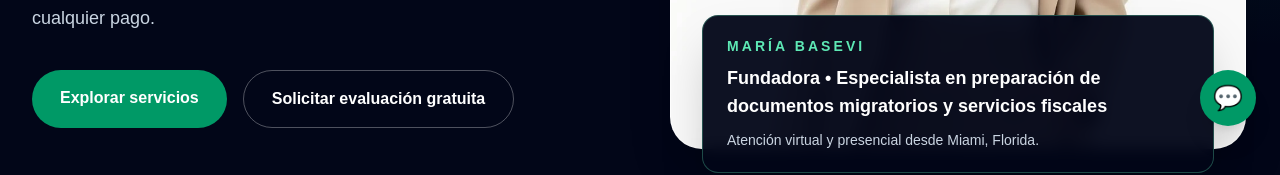
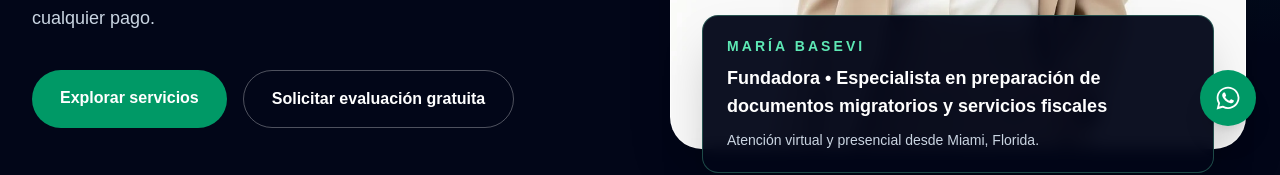
Before and after one commit to Northpointmedia/basevi-solutions, a Next.js app: page / in a window 1280 px wide. Shown: the part 650-825 px from the top of the page. Built offline with nearby package versions, Linux system fonts and the light colour scheme.

Commit message:
Replace chat emoji with WhatsApp icon

```diff
--- a/app/page.tsx
+++ b/app/page.tsx
@@ -764,7 +764,13 @@ const handleSubmit = async (event: FormEvent<HTMLFormElement>) => {
         className="fixed bottom-6 right-6 z-30 flex h-14 w-14 items-center justify-center rounded-full bg-emerald-600 text-2xl text-white shadow-xl transition hover:scale-105 hover:bg-emerald-500"
         aria-label="WhatsApp"
       >
-        💬
+        <svg
+  viewBox="0 0 32 32"
+  aria-hidden="true"
+  className="h-7 w-7 fill-current"
+>
+  <path d="M16.04 3C8.86 3 3.02 8.74 3.02 15.8c0 2.26.6 4.47 1.74 6.4L3 29l7.02-1.81a13.17 13.17 0 0 0 6.01 1.46h.01c7.18 0 13.02-5.74 13.02-12.8S23.22 3 16.04 3Zm0 23.49h-.01a10.94 10.94 0 0 1-5.58-1.51l-.4-.24-4.17 1.08 1.11-4.01-.26-.41a10.47 10.47 0 0 1-1.69-5.6c0-5.87 4.94-10.64 11-10.64 2.94 0 5.7 1.12 7.77 3.14a10.45 10.45 0 0 1 3.23 7.51c0 5.87-4.94 10.65-11 10.65Zm6.03-7.97c-.33-.16-1.95-.95-2.25-1.05-.3-.11-.52-.16-.74.16-.22.32-.85 1.05-1.04 1.27-.19.21-.38.24-.71.08-.33-.16-1.4-.5-2.66-1.61-.98-.86-1.65-1.92-1.84-2.24-.19-.32-.02-.49.14-.65.15-.14.33-.38.49-.57.16-.19.22-.32.33-.54.11-.22.05-.41-.03-.57-.08-.16-.74-1.75-1.01-2.4-.27-.64-.54-.55-.74-.56h-.63c-.22 0-.57.08-.87.41-.3.32-1.14 1.1-1.14 2.67s1.17 3.09 1.33 3.3c.16.22 2.3 3.45 5.58 4.84.78.33 1.39.52 1.87.67.78.24 1.49.21 2.05.13.63-.09 1.95-.78 2.22-1.54.27-.76.27-1.4.19-1.54-.08-.13-.3-.21-.63-.37Z" />
+</svg>
       </a>
     </main>
   );
```
